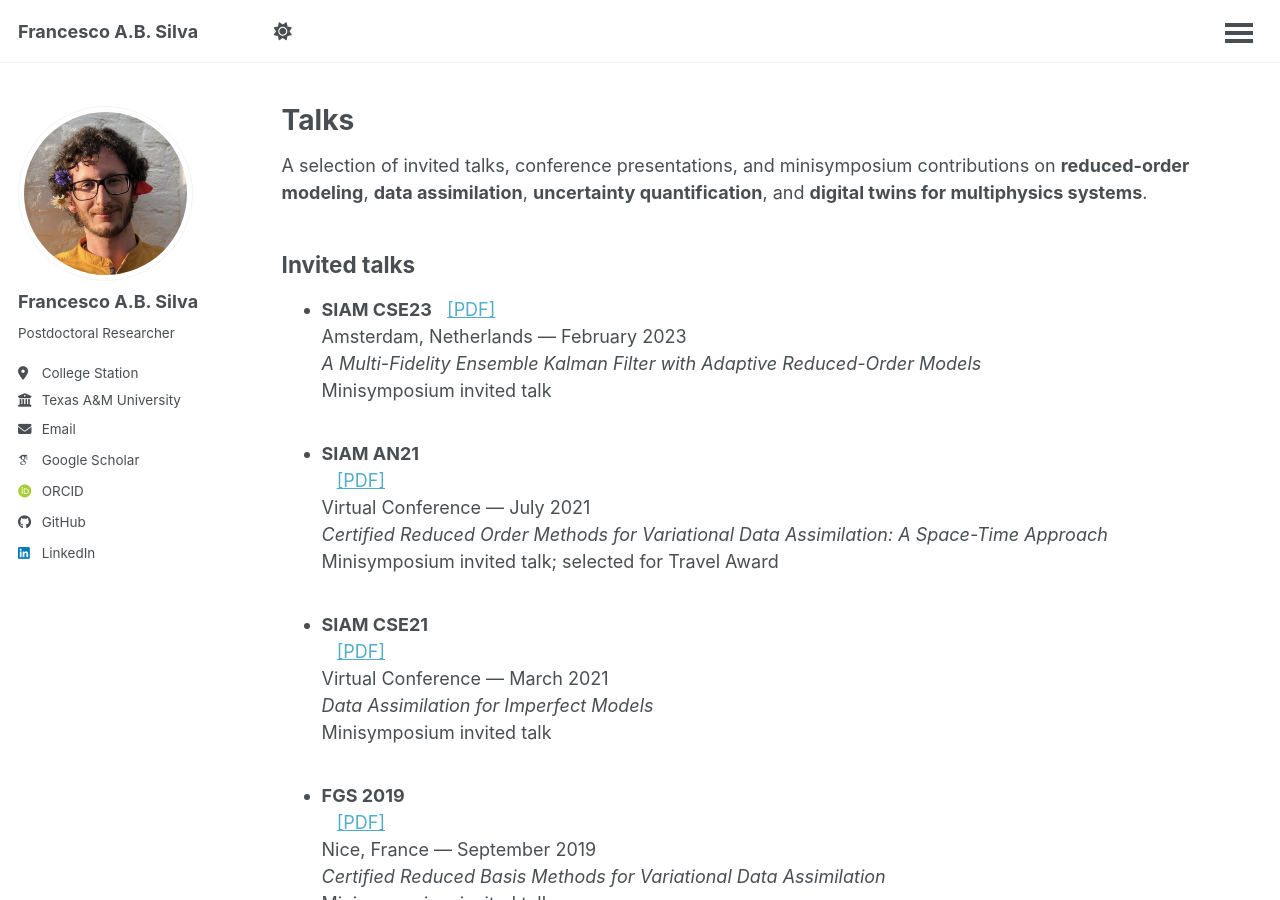
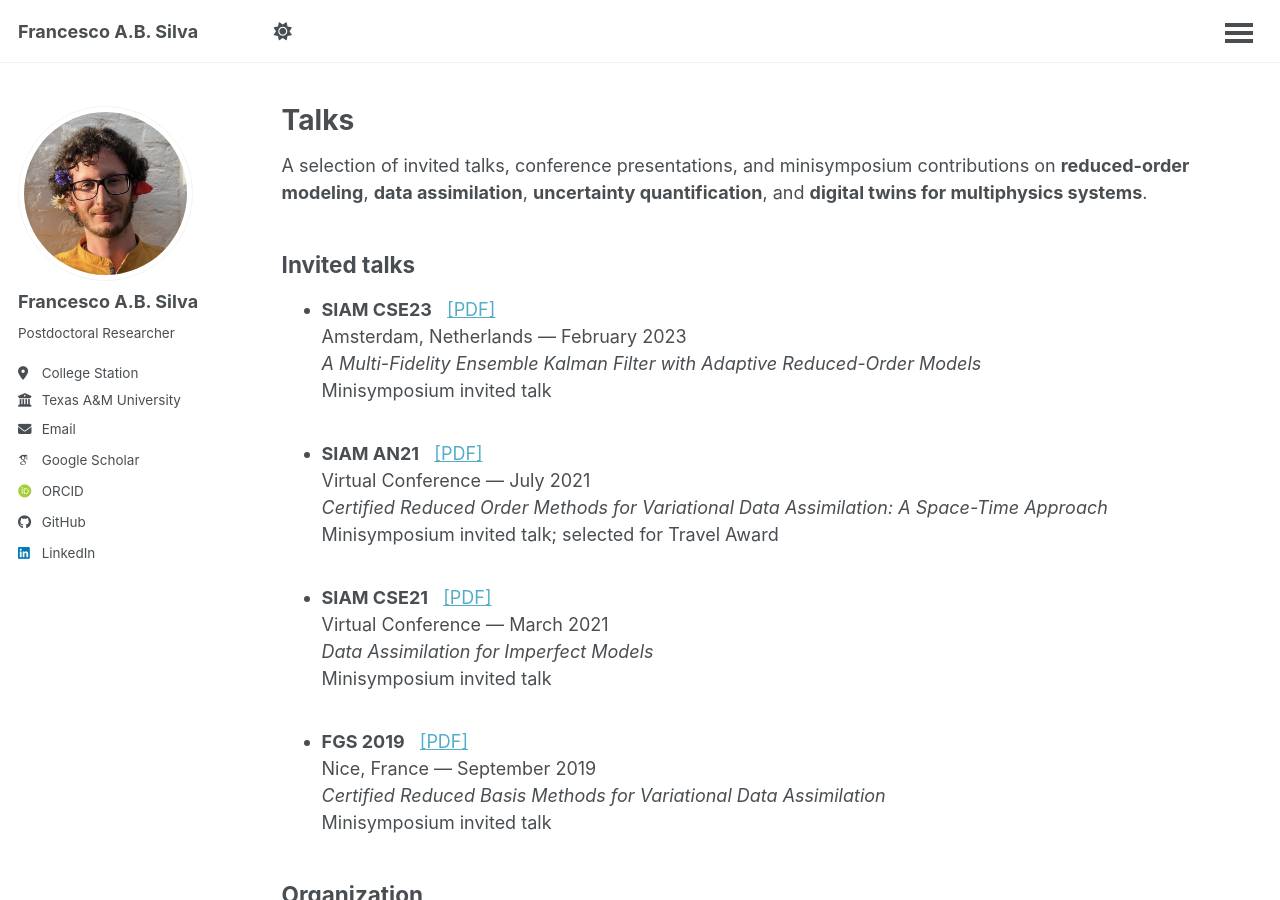
Before and after one commit to FrancescoSilva/francescosilva.github.io, a Jekyll site: the page built from _pages/talks.html, in a window 1280 px wide and 900 px high. Built offline with Jekyll 4.4.1, drawn with Linux system fonts in a browser that asks for light colours; some web fonts are replaced.

```diff
--- a/_pages/talks.html
+++ b/_pages/talks.html
@@ -27,7 +27,7 @@ author_profile: true
   </li>
   <br>
   <li>
-    <strong>SIAM AN21</strong><br>&nbsp;&nbsp;
+    <strong>SIAM AN21</strong>&nbsp;&nbsp;
     <a href="/files/talks/siam-an21-slides.pdf" target="_blank" title="Download slides">[PDF]</a><br>
     Virtual Conference — July 2021<br>
     <em>Certified Reduced Order Methods for Variational Data Assimilation: A Space-Time Approach</em><br>
@@ -35,7 +35,7 @@ author_profile: true
   </li>
   <br>
   <li>
-    <strong>SIAM CSE21</strong><br>&nbsp;&nbsp;
+    <strong>SIAM CSE21</strong>&nbsp;&nbsp;
     <a href="/files/talks/siam-cse21-slides.pdf" target="_blank" title="Download slides">[PDF]</a><br>
     Virtual Conference — March 2021<br>
     <em>Data Assimilation for Imperfect Models</em><br>
@@ -43,7 +43,7 @@ author_profile: true
   </li>
   <br>
   <li>
-    <strong>FGS 2019</strong><br>&nbsp;&nbsp;
+    <strong>FGS 2019</strong>&nbsp;&nbsp;
     <a href="/files/talks/fgs-2019-slides.pdf" target="_blank" title="Download slides">[PDF]</a><br>
     Nice, France — September 2019<br>
     <em>Certified Reduced Basis Methods for Variational Data Assimilation</em><br>
```
